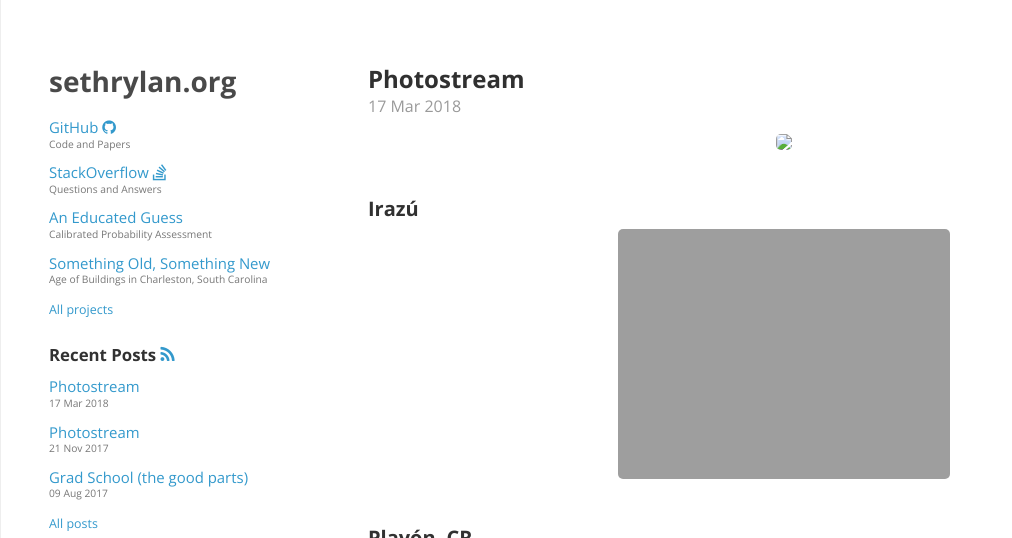
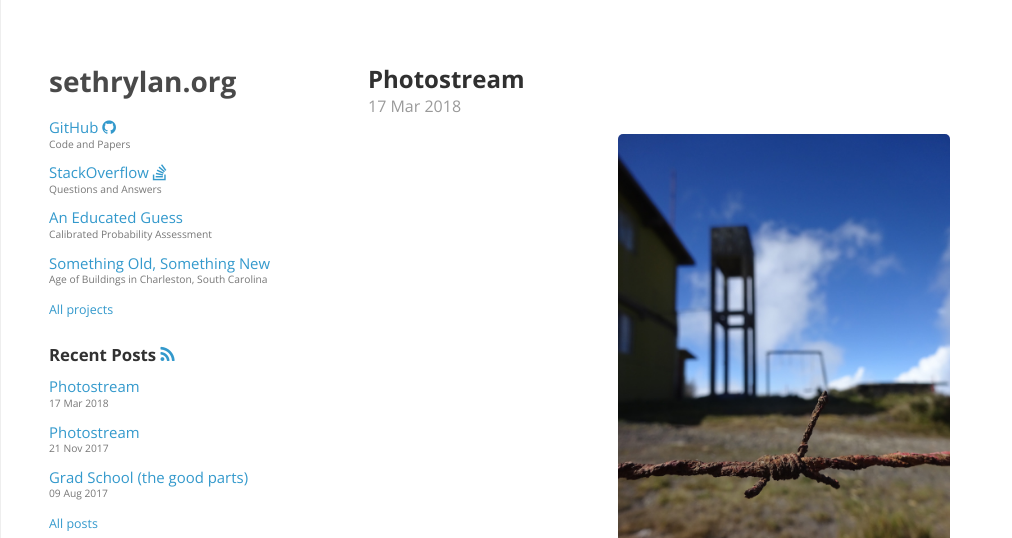
Before and after one commit to sethrylan/sethrylan.github.io, a Jekyll site: the page built from _posts/2018-03-17-costa-rica.md, in a window 1280 px wide and 1342 px high. Shown: the top 538 px of the window, without its empty margins (0-1012 px from the left). Built offline with Jekyll 4.4.1, drawn with Linux system fonts in a browser that asks for light colours; nearby versions of some CDN libraries; grey boxes are pictures that could not be loaded.

Commit message:
Fix paths.

```diff
--- a/_posts/2018-03-17-costa-rica.md
+++ b/_posts/2018-03-17-costa-rica.md
@@ -7,19 +7,19 @@
 ---
 
 <p class="center">
-  <a class="fancybox" href="{{site.url}}/images/2018-03/irazu.jpg"><img src="{{site.url}}/2018-03/irazu.jpg" width="40%"/></a>
+  <a class="fancybox" href="{{site.url}}/images/2018-03/irazu.jpg"><img src="{{site.url}}/images/2018-03/irazu.jpg" width="40%"/></a>
 </p>
 
 <h3>Irazú</h3>
 
 <p class="center">
-  <a class="fancybox" href="{{site.url}}/images/2018-03/playon.jpg"><img src="{{site.url}}/2018-03/playon.jpg" width="40%"/></a>
+  <a class="fancybox" href="{{site.url}}/images/2018-03/playon.jpg"><img src="{{site.url}}/images/2018-03/playon.jpg" width="40%"/></a>
 </p>
 
 <h3>Playón, CR</h3>
 
 <p class="center">
   <video width="40%" autoplay loop>
-    <source src="{{site.url}}/images/2018-03/manual-antonio.mov" type="video/mp4">
+    <source src="{{site.url}}/images/2018-03/manuel-antonio.mov" type="video/mp4">
   </video>
 </p>
```
